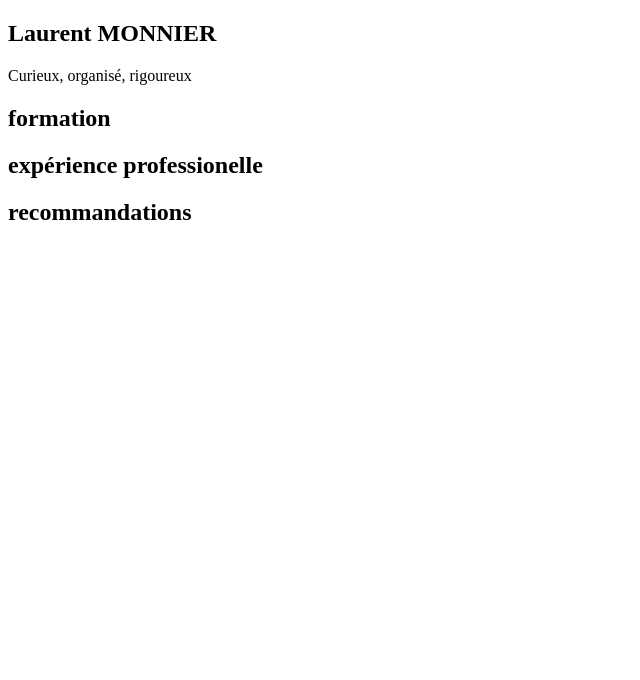
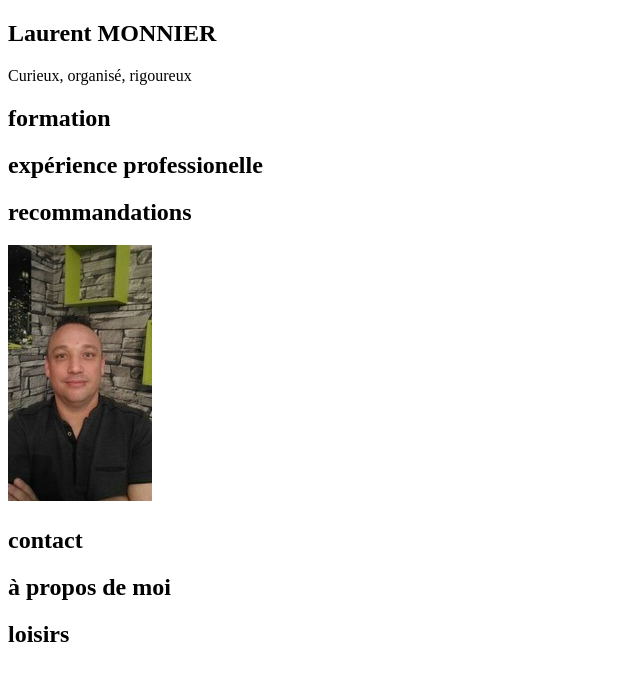
Before and after one commit to monnierlaurent/OC_projet_2, a plain HTML site: page index.html in a window 1280 px wide. Shown: the whole page, without its empty margins (0-640 px from the left). Drawn offline with Linux system fonts and the light colour scheme.

Commit message:
refonte complete de la semantique du cv + ajout de h1 et des h2

```diff
--- a/index.html
+++ b/index.html
@@ -37,7 +37,27 @@
     </section>
 
     <section>
+        <header>
+            <h2><img src="images/laurent_monnier.jpg" alt="Photo de Laurent MONNIER"></h2>
+        </header>
 
+        <aside>
+            <header>
+                <h2>contact</h2>
+            </header>
+        </aside>
+
+        <aside>
+            <header>
+                <h2>à propos de moi</h2>
+            </header>
+        </aside>
+
+        <aside>
+            <header>
+                <h2>loisirs</h2>
+            </header>
+        </aside>
     </section>
 
 </body>
```
